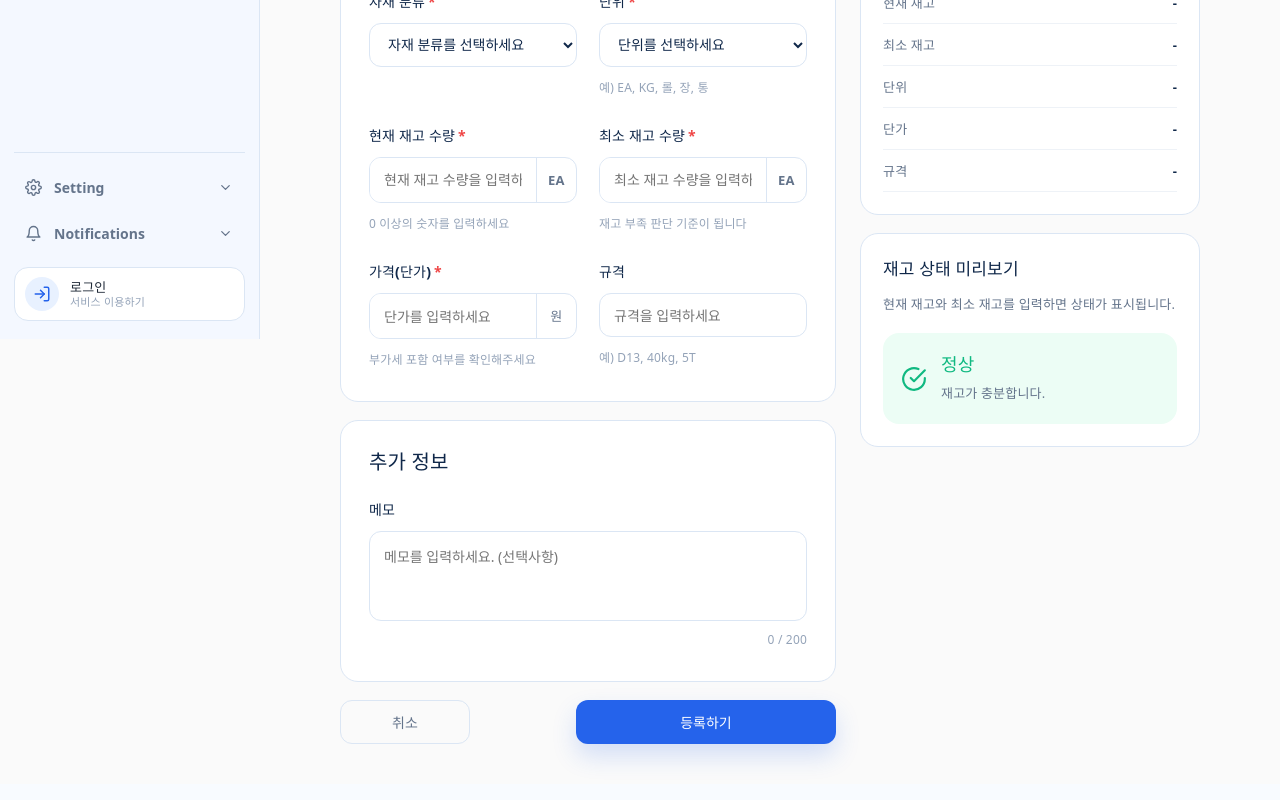
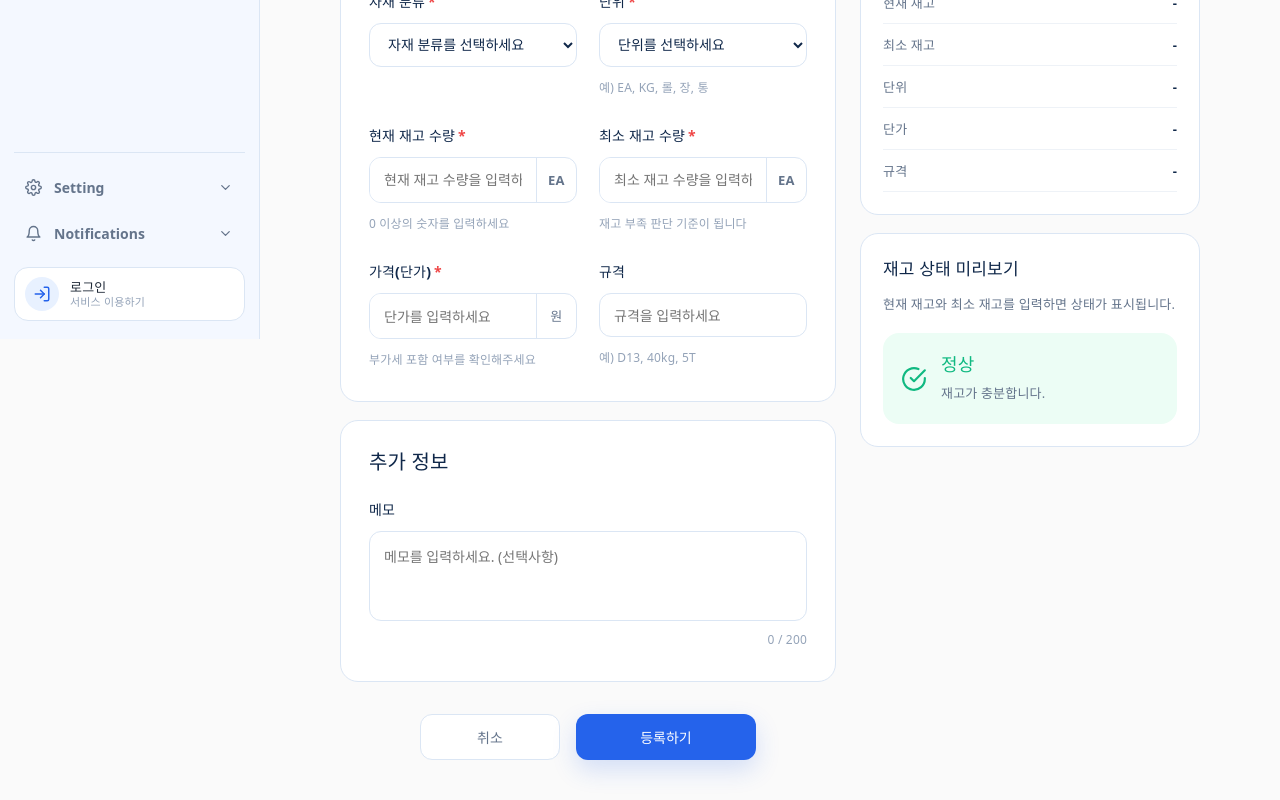
Before and after one commit to kimse0ngjun/BuildSync, a React (Vite) app in the folder frontend/: page /material/write in a window 1280 px wide. Shown: the part 461-1261 px from the top of the page. Built offline with nearby package versions, Linux system fonts and the light colour scheme.

Commit message:
06/09 등록하기/취소 버튼 스타일 수정

```diff
--- a/frontend/src/styles/MaterialWrite.css
+++ b/frontend/src/styles/MaterialWrite.css
@@ -172,31 +172,43 @@
 
 .write-actions {
   display: flex;
-  justify-content: space-between;
-  gap: 14px;
-  margin-top: 18px;
+  justify-content: center;
+  align-items: center;
+  gap: 16px;
+  margin-top: 32px;
 }
 
 .write-actions button {
-  height: 44px;
+  height: 46px;
   border-radius: 12px;
   font-size: 14px;
   font-weight: 700;
+  cursor: pointer;
 }
 
 .cancel-btn {
-  width: 130px;
+  width: 140px;
   border: 1px solid #dbe6f4;
-  background: transparent;
+  background: #fff;
   color: #64748b;
+  transition: 0.2s ease;
+}
+
+.cancel-btn:hover {
+  background: #f8fafc;
 }
 
 .submit-btn {
-  width: 260px;
+  width: 180px;
   border: none;
   background: #2563eb;
-  color: white;
-  box-shadow: 0 12px 24px rgba(37, 99, 235, 0.18);
+  color: #fff;
+  box-shadow: 0 10px 24px rgba(37, 99, 235, 0.18);
+  transition: 0.2s ease;
+}
+
+.submit-btn:hover {
+  background: #1d4ed8;
 }
 
 .write-preview {
--- a/frontend/src/styles/StockInOutList.css
+++ b/frontend/src/styles/StockInOutList.css
@@ -39,7 +39,7 @@
   padding: 0 18px;
   border: none;
   border-radius: 12px;
-  background: #111827;
+  background: #2563eb;
   color: #fff;
   font-size: 14px;
   font-weight: 700;
--- a/frontend/src/styles/StockInOutWrite.css
+++ b/frontend/src/styles/StockInOutWrite.css
@@ -258,31 +258,37 @@
 
 .stock-write-actions {
   display: flex;
-  justify-content: space-between;
-  gap: 14px;
-  margin-top: 18px;
+  justify-content: center;
+  align-items: center;
+  gap: 16px;
+  margin-top: 32px;
 }
 
 .stock-write-actions button {
-  height: 44px;
+  height: 46px;
   border-radius: 12px;
   font-size: 14px;
   font-weight: 700;
+  cursor: pointer;
 }
 
 .stock-cancel-btn {
-  width: 130px;
+  width: 140px;
   border: 1px solid #dbe6f4;
-  background: transparent;
+  background: #fff;
   color: #64748b;
 }
 
 .stock-submit-btn {
-  width: 260px;
+  width: 180px;
   border: none;
   background: #2563eb;
   color: white;
-  box-shadow: 0 12px 24px rgba(37, 99, 235, 0.18);
+  box-shadow: 0 10px 24px rgba(37, 99, 235, 0.18);
+}
+
+.stock-submit-btn:hover {
+  background: #1d4ed8;
 }
 
 .stock-write-preview {
```
